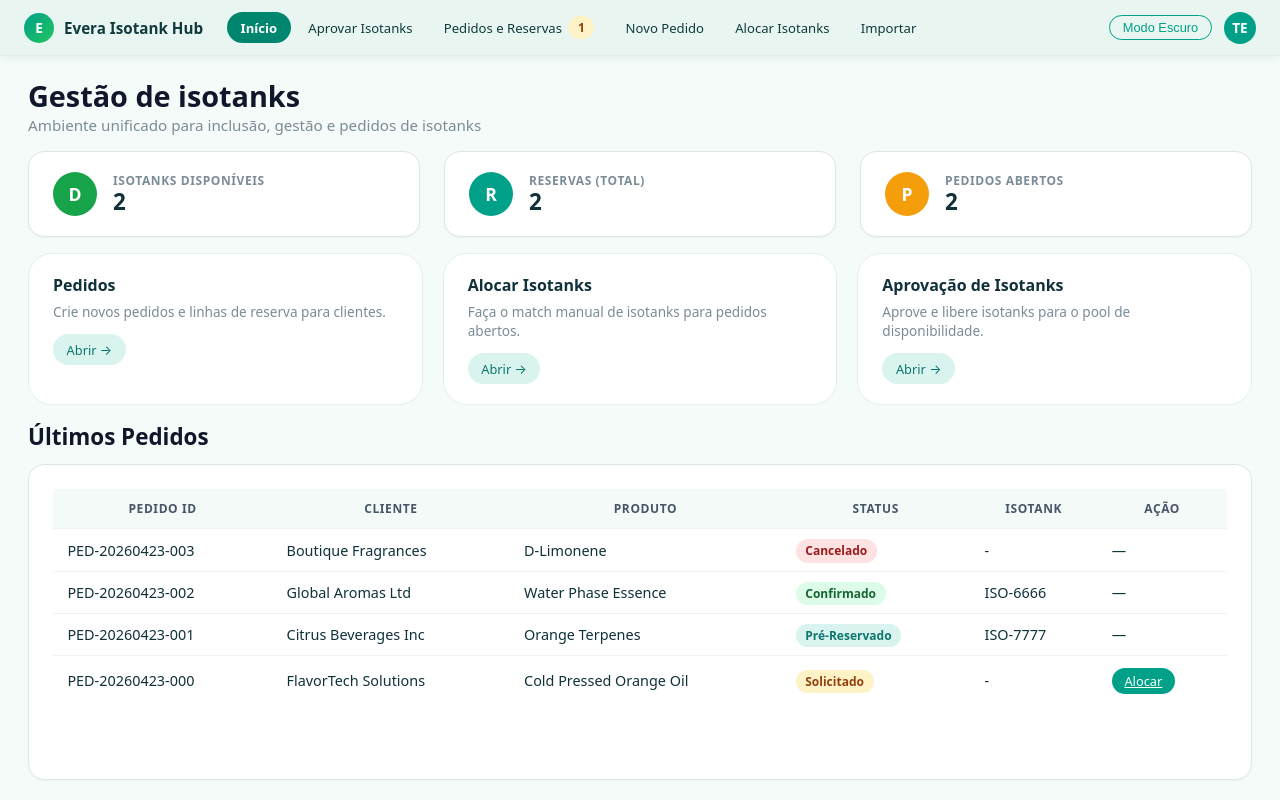
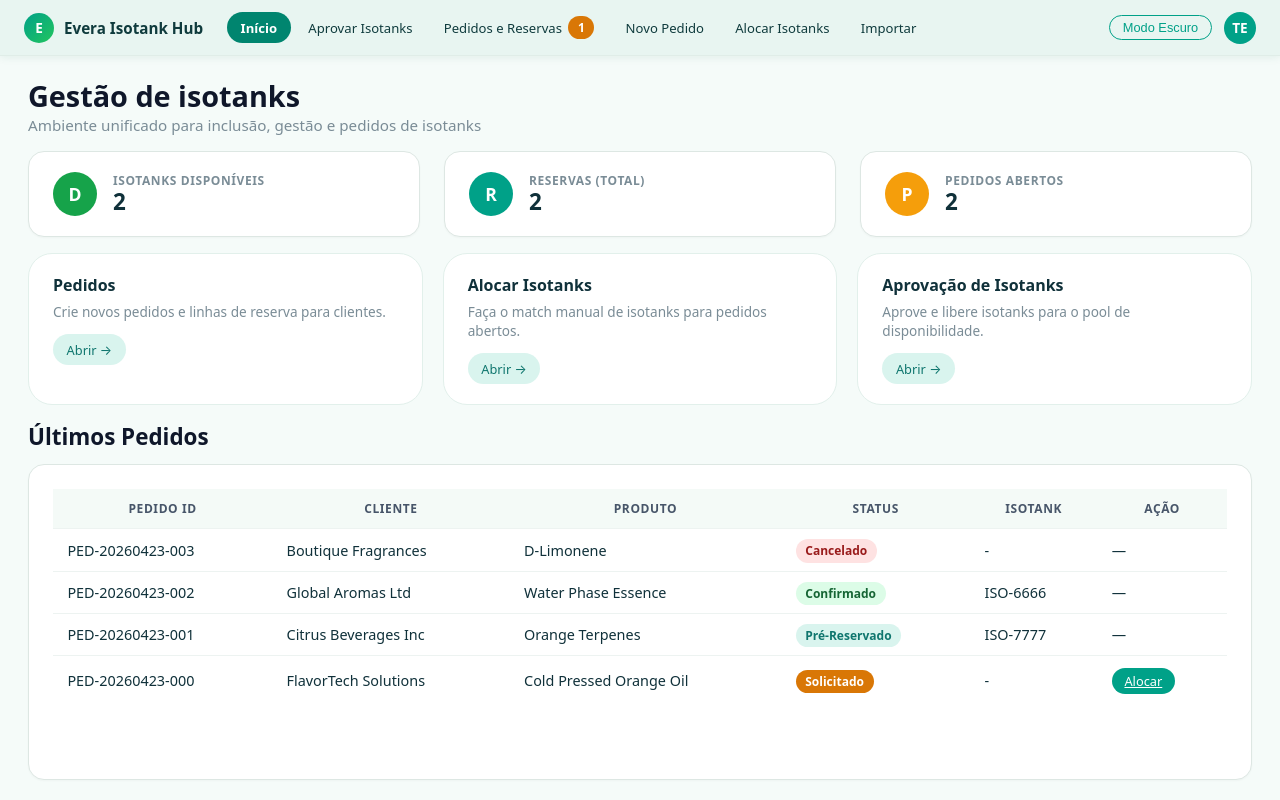
Before and after one commit to Pedro-ouza/isotanks, a Flask app: page / in a window 1280 px wide. Run offline with Flask 3, Linux system fonts and the light colour scheme; data comes from the database, SQL or seed files in the repository.

Commit message:
style: melhorar contraste do badge-warning — fundo âmbar sólido, texto branco

```diff
--- a/frontend/static/css/style.css
+++ b/frontend/static/css/style.css
@@ -30,8 +30,9 @@
   --badge-primary-color: #0f766e;
   --badge-success-bg: #dcfce7;
   --badge-success-color: #166534;
-  --badge-warning-bg: #fef3c7;
-  --badge-warning-color: #92400e;
+  /* warning: fundo âmbar sólido + texto branco → contraste WCAG AA */
+  --badge-warning-bg: #d97706;
+  --badge-warning-color: #ffffff;
   --badge-danger-bg: #fee2e2;
   --badge-danger-color: #991b1b;
   --input-bg: #f9fbfa;
@@ -81,8 +82,9 @@ body.dark {
   --badge-primary-color: #2dd4b8;
   --badge-success-bg: #0f2d1a;
   --badge-success-color: #3fb950;
-  --badge-warning-bg: #2d1f00;
-  --badge-warning-color: #e3b341;
+  /* dark warning: fundo âmbar escuro + texto branco */
+  --badge-warning-bg: #b45309;
+  --badge-warning-color: #ffffff;
   --badge-danger-bg: #2d0f0f;
   --badge-danger-color: #f85149;
   --input-bg: #0d1117;
@@ -727,7 +729,6 @@ body {
 
 /* ── 1024px: PONTO DE QUEBRA PRINCIPAL ───────────────────────────── */
 @media (max-width: 1024px) {
-  /* Libera scroll de página e desfaz layout fixo */
   body {
     height: auto;
     overflow: auto;
@@ -750,36 +751,30 @@ body {
     min-height: unset;
   }
 
-  /* Grids que tinham flex:1 e min-height:0 perdem esses valores */
   .upload-grid,
   .form-layout-2col {
     flex: none;
     min-height: unset;
   }
 
-  /* Colapsa para coluna única */
   .upload-grid      { grid-template-columns: 1fr; }
   .form-layout-2col { grid-template-columns: 1fr; }
 
-  /* Cards: altura auto, sem overflow escondido */
   .card {
     height: auto;
     overflow: visible;
   }
 
-  /* Tabelas internas dos cards: altura limitada + scroll vertical */
   .staging-fullpage #staging-table-wrap {
     max-height: 60vh;
   }
 
-  /* KPIs: 3 em linha com minimo menor */
   .kpi-grid {
     grid-template-columns: repeat(3, 1fr);
   }
 
   .page-title { font-size: 1.5rem; }
 
-  /* Modal de aprovação: 2 colunas */
   #modal-aprovacao .grid[style*="repeat(4"] {
     grid-template-columns: 1fr 1fr !important;
   }
@@ -797,13 +792,11 @@ body {
 
   .form-grid      { grid-template-columns: 1fr; }
 
-  /* KPIs: 2 colunas */
   .kpi-grid       { grid-template-columns: repeat(2, 1fr); }
 
   .page-title     { font-size: 1.3rem; }
   .card           { padding: 1rem; }
 
-  /* Pipeline: min-width menor */
   .pipeline-column { min-width: 200px; }
 }
 
@@ -811,7 +804,6 @@ body {
 @media (max-width: 480px) {
   .container  { padding: 0.75rem; }
 
-  /* KPIs: 1 coluna */
   .kpi-grid   { grid-template-columns: 1fr; }
 
   .page-title { font-size: 1.1rem; }
```
